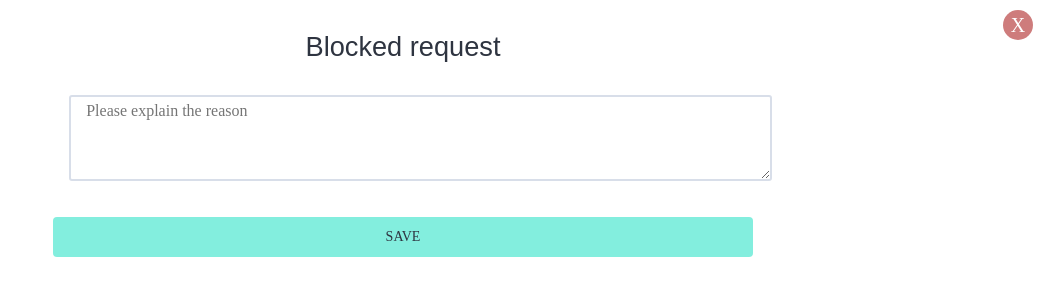
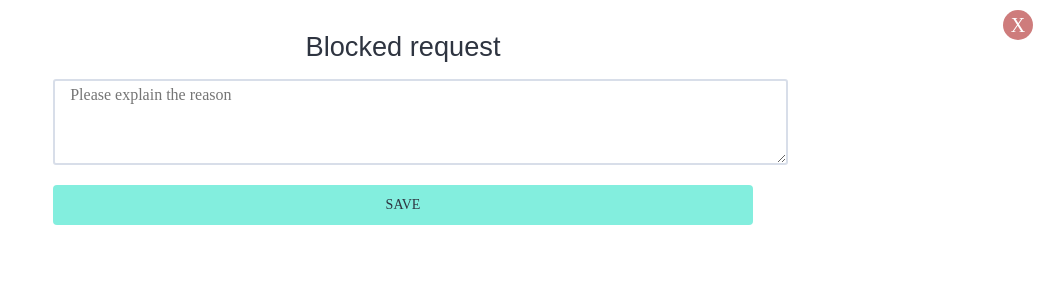
Before and after one commit to ASWPROJECT/BackEnd, a Django app: template issues/templates/block_issue.html in a window 1280 px wide. Shown: the top 300 px of the page, without its empty margins (237-1280 px from the left). Run offline with Django 4.2, Linux system fonts and the light colour scheme; the template is opened without the code that fills it, so the values that code supplies are empty.

```diff
--- a/issues/templates/block_issue.html
+++ b/issues/templates/block_issue.html
@@ -34,12 +34,6 @@ h2 {
     margin-bottom: 1rem;
     color: #2e3440;
     font-weight: 400;
-}
-
-.main {
-    flex: 1;
-    min-width: 0;
-    padding: 1rem;
 }
 
 .lightbox fieldset {
@@ -129,6 +123,12 @@ button, input, optgroup, select, textarea {
         background-color: #c00;
     }
 
+    .form-wrapper {
+      align-items: center;
+      justify-content: center;
+    }
+
+
   </style>
 </head>
 <body>
@@ -136,17 +136,10 @@ button, input, optgroup, select, textarea {
     <form class = "lightbox-form" method="POST" action="">
       <h2 class="title">Blocked request</h2>
       {% csrf_token %}
-      <p>{{issue.id}}</p>
-      <div>
       <div class="form-wrapper">
-          <div class="main">
           <fieldset>
             <textarea name="Block_reason" placeholder="Please explain the reason"></textarea>
-
           </fieldset>
-          </div>
-          <!--Siddlebar-->
-        </div>
           <div class="btn-container">
             <input type="submit" name="create" class="create action-button" value="Save">
           </div>
--- a/issues/templates/issues.html
+++ b/issues/templates/issues.html
@@ -94,6 +94,9 @@
               <span>{{ issue.DeadLine }}</span>
             </div>
             {% endif %}
+            {% if issue.Block_reason != None %}
+              <p widht="20" height="20">🔒</p>
+            {% endif %}
           <form id="msform" method="POST" action="http://127.0.0.1:8000/delete/Issue">
             <input name="id" type="hidden" value="{{ issue.id }}" />
             {% load static %}
```
Lines whose indentation alone changed are shown as unchanged.
